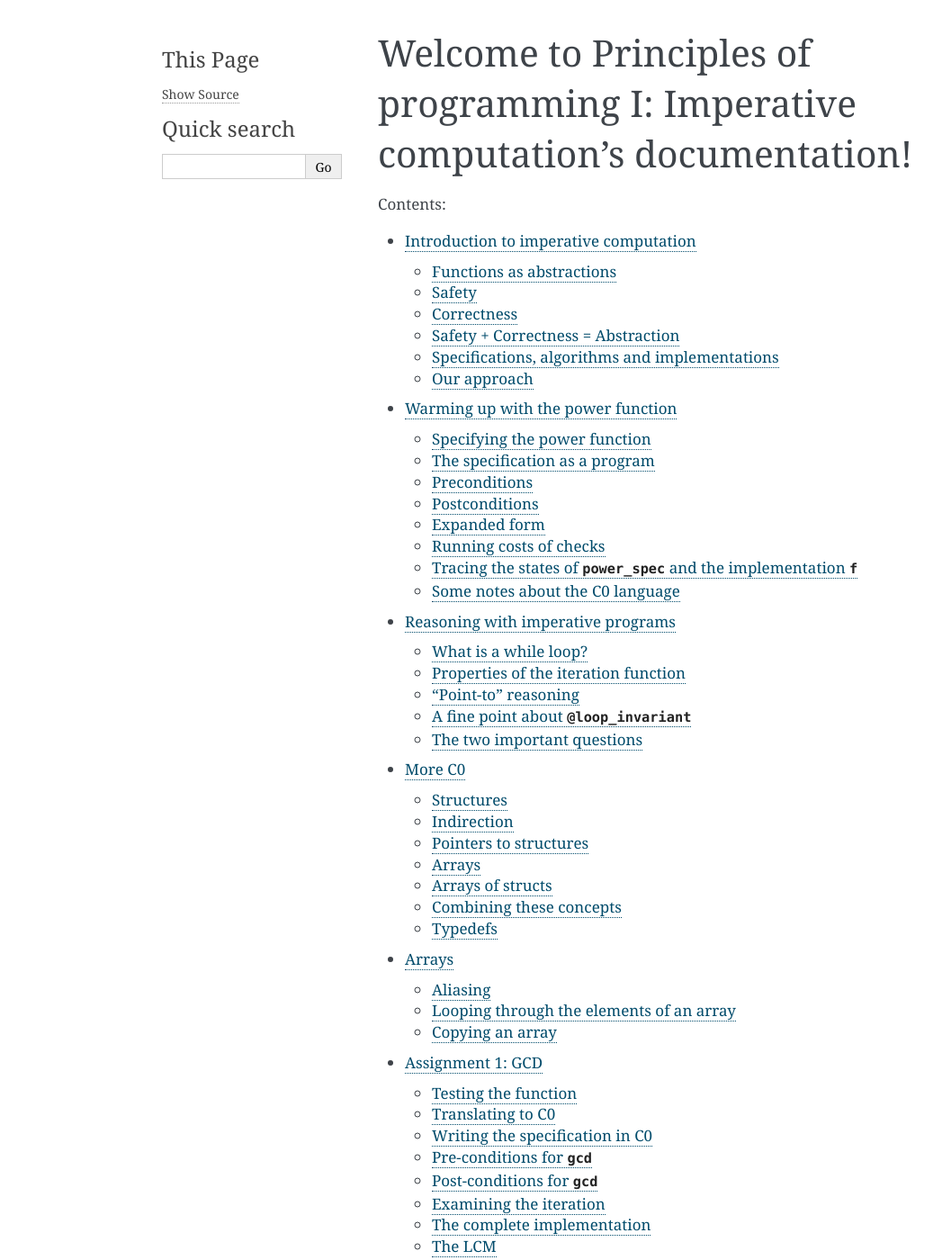
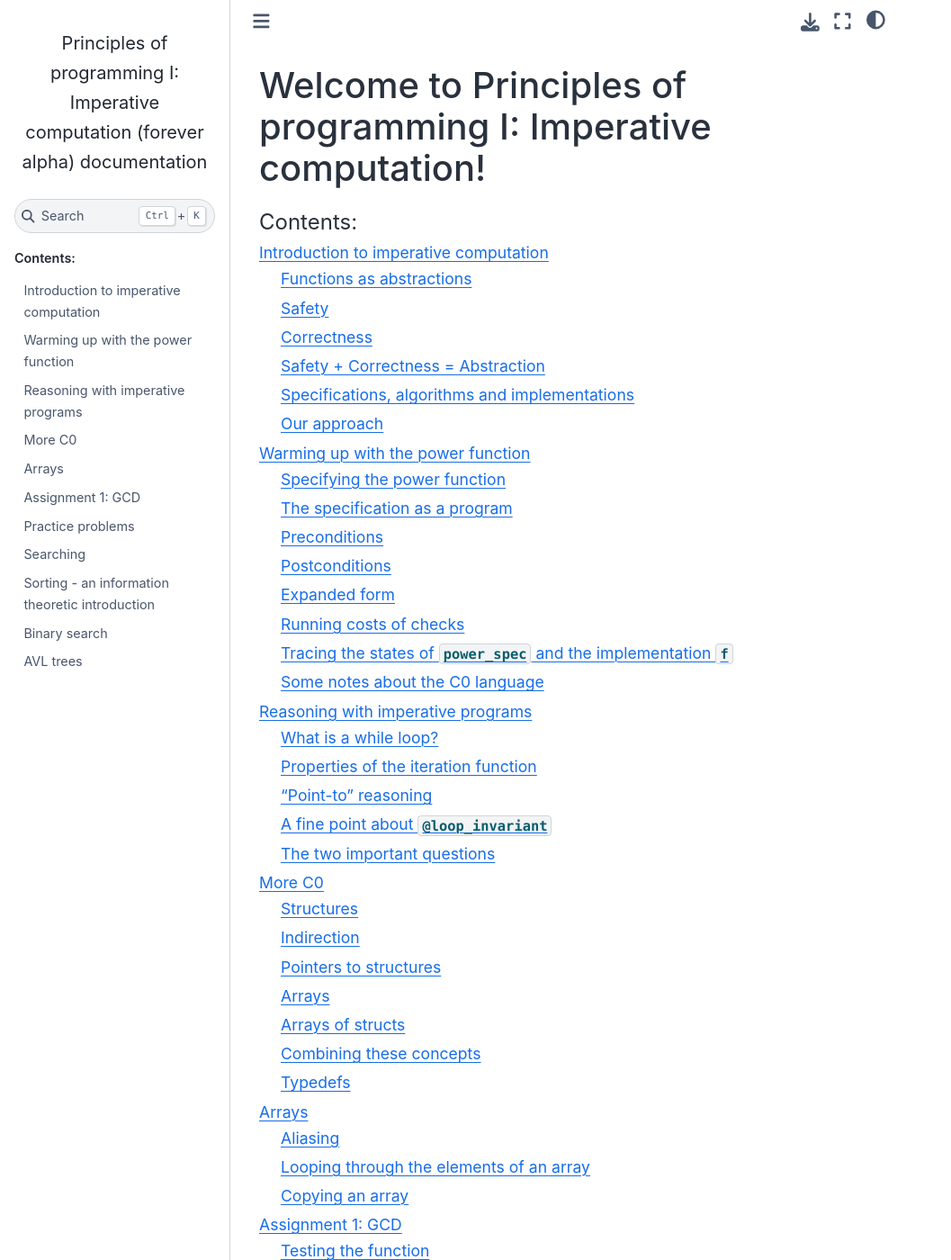
Before and after one commit to kreauniv/comp206, a Sphinx documentation site: the page built from year2021/source/index.rst, in a window 1280 px wide and 1400 px high. Shown: the whole window at 90% size, without its empty margins (0-1057 px from the left). Built offline with Sphinx 7.4.7 and the Sphinx Book theme 1.1.4, drawn with Linux system fonts in a browser that asks for light colours; some of the changed text lies outside the part shown.

Commit message:
Updated several things.
- added screencasts
- added README.rst
- Changed html theme to book
- Added items to .gitignore

```diff
--- a/year2021/source/conf.py
+++ b/year2021/source/conf.py
@@ -25,7 +25,7 @@ author = 'Srikumar K. S.'
 version = '1.0'
 
 # The full version, including alpha/beta/rc tags
-release = '1.0'
+release = '(forever alpha)'
 
 
 # -- General configuration ---------------------------------------------------
@@ -54,7 +54,7 @@ exclude_patterns = []
 # The theme to use for HTML and HTML Help pages.  See the documentation for
 # a list of builtin themes.
 #
-html_theme = 'alabaster'
+html_theme = 'sphinx_book_theme'
 
 # Add any paths that contain custom static files (such as style sheets) here,
 # relative to this directory. They are copied after the builtin static files,
--- a/year2021/source/index.rst
+++ b/year2021/source/index.rst
@@ -3,8 +3,8 @@
    You can adapt this file completely to your liking, but it should at least
    contain the root `toctree` directive.
 
-Welcome to Principles of programming I: Imperative computation's documentation!
-===============================================================================
+Welcome to Principles of programming I: Imperative computation!
+===============================================================
 
 .. toctree::
    :maxdepth: 2
```
Also changed, not shown: year2021/README.rst (added), 14 other files.
